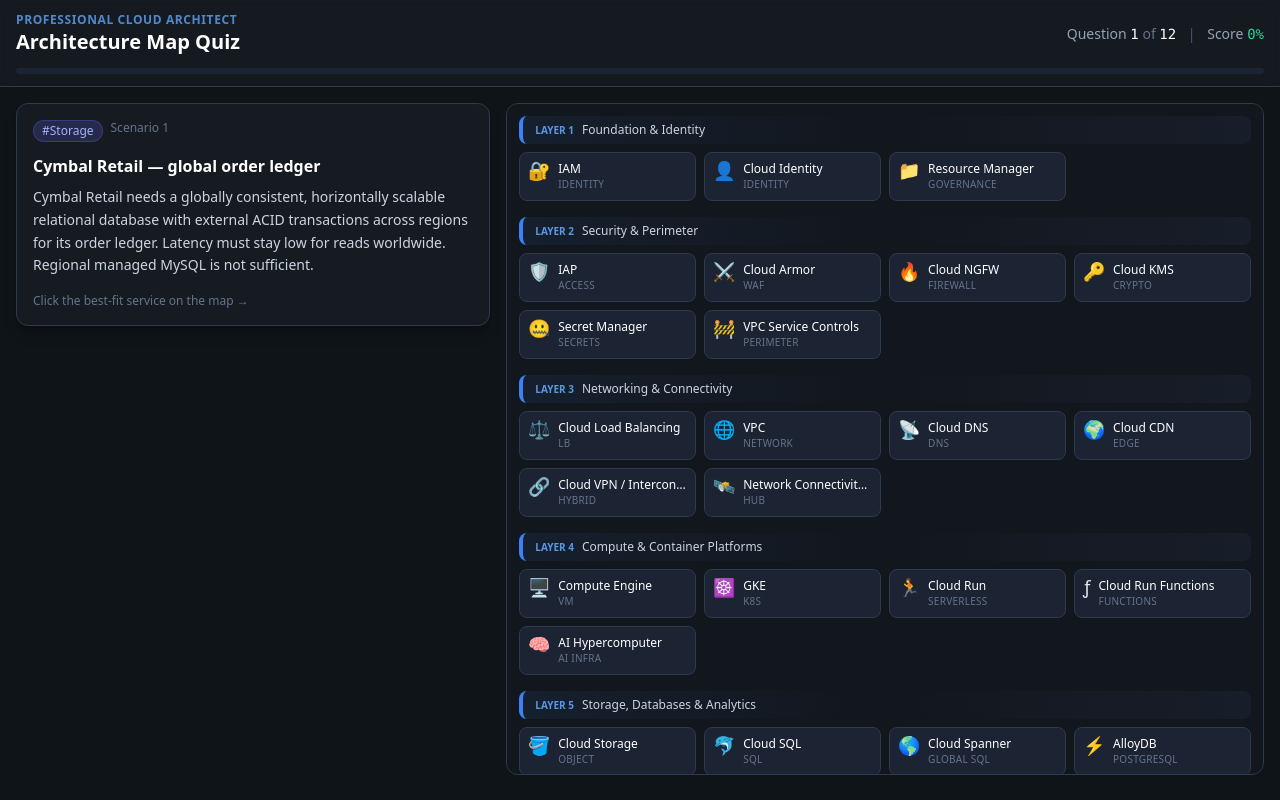
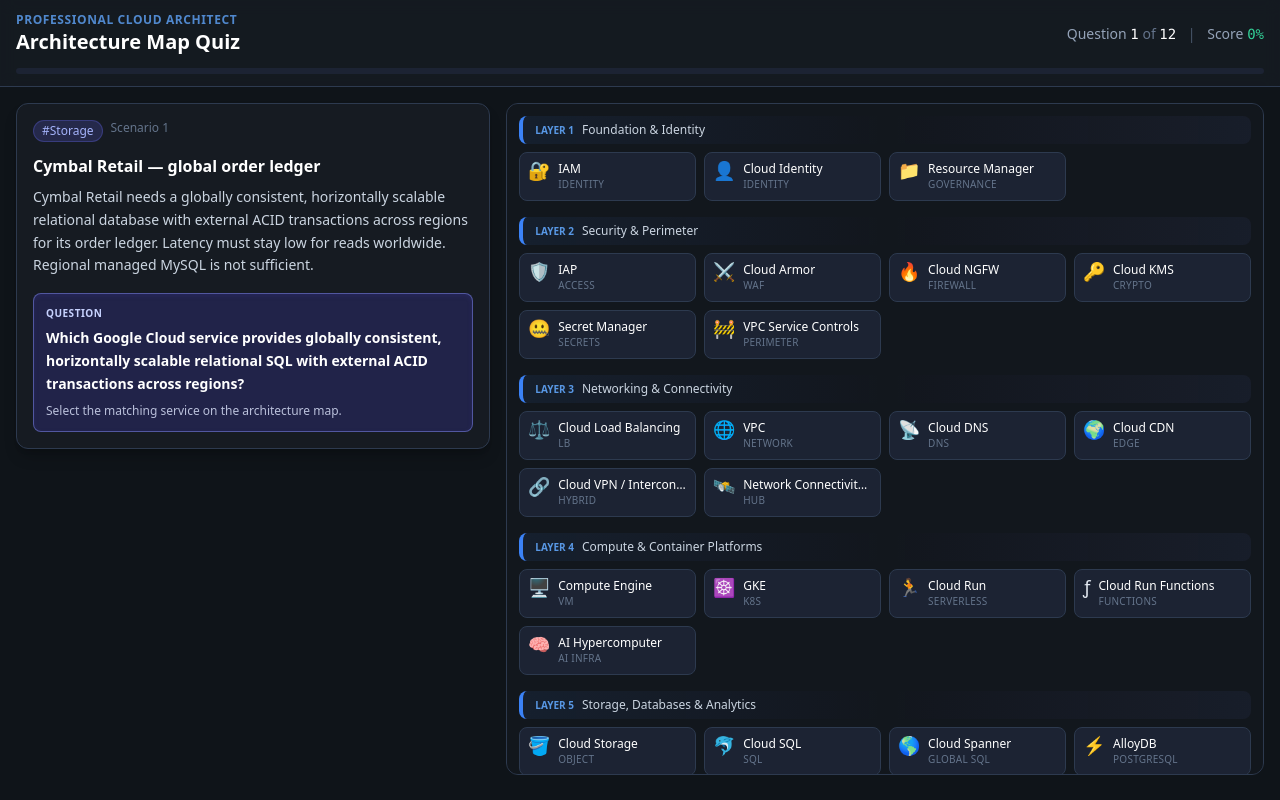
Before and after one commit to mertcp/tracerail, a plain HTML site: page pca-architecture-quiz/index.html in a window 1280 px wide. Drawn offline with nearby package versions, Linux system fonts and the light colour scheme.

Commit message:
Add explicit exam-style questions to each PCA quiz scenario
Co-authored-by: mertcp <mertcp@users.noreply.github.com>

```diff
--- a/pca-architecture-quiz/index.html
+++ b/pca-architecture-quiz/index.html
@@ -116,6 +116,7 @@
       domain: '#Storage',
       title: 'Cymbal Retail — global order ledger',
       text: 'Cymbal Retail needs a globally consistent, horizontally scalable relational database with external ACID transactions across regions for its order ledger. Latency must stay low for reads worldwide. Regional managed MySQL is not sufficient.',
+      question: 'Which Google Cloud service provides globally consistent, horizontally scalable relational SQL with external ACID transactions across regions?',
       correct: 'spanner',
       wrongHint: {
         'cloud-sql': 'Cloud SQL excels at regional managed MySQL/PostgreSQL but does not provide Google-native global external consistency and multi-region ACID at Spanner scale.',
@@ -129,6 +130,7 @@
       domain: '#Storage',
       title: 'Altostrat — IoT telemetry flood',
       text: 'Altostrat ingests millions of device metrics per second with append-heavy, time-ordered keys. You need single-digit ms writes at petabyte scale. Document sync and mobile offline are out of scope.',
+      question: 'Which Google Cloud database is best suited for petabyte-scale, append-heavy IoT telemetry with single-digit millisecond writes?',
       correct: 'bigtable',
       wrongHint: {
         'firestore': 'Firestore targets app document sync and moderate throughput, not massive time-series write fan-in.',
@@ -142,6 +144,7 @@
       domain: '#Security',
       title: 'Cymbal internal admin console',
       text: 'Engineers must reach a browser-based admin UI on private IPs without a full-site VPN. Access should follow Google identity, device, and context (BeyondCorp-style) before TCP is allowed to the backend.',
+      question: 'Which Google Cloud service enables identity- and context-aware HTTPS access to internal applications without a traditional perimeter VPN?',
       correct: 'iap',
       wrongHint: {
         'cloud-armor': 'Cloud Armor protects HTTP(S) load-balanced apps with WAF/DDoS rules; it does not replace identity-aware TCP/SSH/RDP gating to private services.',
@@ -155,6 +158,7 @@
       domain: '#Compute',
       title: 'Altostrat — bursty checkout API',
       text: 'A containerized checkout API has unpredictable traffic, must scale to zero overnight, and should not require cluster ops. Images are already OCI-compliant.',
+      question: 'Which Google Cloud compute platform should host a stateless containerized HTTP API with scale-to-zero and no Kubernetes cluster management?',
       correct: 'cloud-run',
       wrongHint: {
         'compute-engine': 'Compute Engine VMs run 24/7 unless you automate scaling; they do not natively scale to zero for stateless HTTP containers.',
@@ -168,6 +172,7 @@
       domain: '#Analytics',
       title: 'Cymbal Retail — live sales pipeline',
       text: 'Store events land in a messaging bus; you need managed stream processing (windowing, enrichment) before loading a warehouse for BI. Minimize ops for the transform layer.',
+      question: 'Which Google Cloud service provides managed stream processing with windowing and enrichment before analytics warehouse load?',
       correct: 'dataflow',
       wrongHint: {
         'pubsub': 'Pub/Sub ingests and delivers events but does not run Apache Beam transforms— it is the bus, not the processor.',
@@ -181,6 +186,7 @@
       domain: '#Networking',
       title: 'Altostrat — hybrid data center link',
       text: 'Altostrat needs predictable high bandwidth and low latency between on-prem and GCP for daily multi-TB database sync. SLA matters more than quick setup cost.',
+      question: 'Which Google Cloud hybrid connectivity option should you choose for high-bandwidth, low-latency private links with committed throughput SLAs?',
       correct: 'interconnect',
       wrongHint: {
         'vpc': 'VPC is your software-defined network inside GCP, not the physical hybrid link itself.',
@@ -194,6 +200,7 @@
       domain: '#Security',
       title: 'Cymbal — regulated encryption keys',
       text: 'Compliance requires you to create, rotate, and audit encryption keys yourself while GCP services envelope-encrypt data. Storing API tokens is a separate concern.',
+      question: 'Which Google Cloud service should manage customer-managed encryption keys (CMEK) used for envelope encryption by other GCP services?',
       correct: 'kms',
       wrongHint: {
         'secret-manager': 'Secret Manager stores secret material (API keys, passwords) with versioning—not CMK lifecycle for envelope encryption.',
@@ -206,6 +213,7 @@
       domain: '#Security',
       title: 'Cymbal Retail — public storefront',
       text: 'HTTP(S) external load balancer fronts the e-commerce site. You must mitigate L7 DDoS and OWASP Top 10 at the edge of Google’s network.',
+      question: 'Which Google Cloud service provides L7 DDoS mitigation and WAF policies for an external HTTP(S) load-balanced public application?',
       correct: 'cloud-armor',
       wrongHint: {
         'iap': 'IAP gates authenticated access; it is not a WAF/DDoS policy engine on public customer traffic.',
@@ -219,6 +227,7 @@
       domain: '#Security',
       title: 'Altostrat — data exfiltration guard',
       text: 'Sensitive datasets in BigQuery and GCS must stay inside a defined GCP perimeter even if credentials leak. API calls from outside the perimeter should be blocked.',
+      question: 'Which Google Cloud control defines a service perimeter to block API data exfiltration when credentials are compromised?',
       correct: 'vpc-sc',
       wrongHint: {
         'kms': 'KMS encrypts data at rest; it does not stop a stolen token from copying objects to an attacker project.',
@@ -232,6 +241,7 @@
       domain: '#Operations',
       title: 'Cymbal — multi-env provisioning',
       text: 'Platform team wants declarative, reviewable infrastructure across dev/stage/prod with module reuse and state— aligned with industry practice on GCP.',
+      question: 'Which infrastructure-as-code tool is the standard PCA choice for declarative GCP provisioning with reusable modules and remote state?',
       correct: 'terraform',
       wrongHint: {
         'resource-manager': 'Resource Manager organizes hierarchy and IAM inheritance; it is not an IaC engine.',
@@ -245,6 +255,7 @@
       domain: '#Analytics',
       title: 'Altostrat — warehouse + embedded ML',
       text: 'Analysts need petabyte SQL, federated queries over GCS, and in-warehouse ML (BQML) without exporting data to a separate training cluster.',
+      question: 'Which Google Cloud analytics service supports petabyte-scale SQL, federated queries over Cloud Storage, and in-warehouse machine learning?',
       correct: 'bigquery',
       wrongHint: {
         'dataflow': 'Dataflow moves and transforms data; interactive warehouse SQL and BQML live in BigQuery.',
@@ -258,6 +269,7 @@
       domain: '#Networking',
       title: 'Cymbal — global static assets',
       text: 'Marketing images and JS bundles sit in Cloud Storage behind an external HTTP(S) load balancer. Users worldwide need cache hits at Google edge POPs to cut latency and egress.',
+      question: 'Which Google Cloud service caches static objects at Google edge locations when used with HTTP(S) load balancing and Cloud Storage backends?',
       correct: 'cloud-cdn',
       wrongHint: {
         'cloud-storage': 'GCS is origin storage; caching at the edge requires Cloud CDN on the LB backend.',
@@ -346,7 +358,11 @@
             </div>
             <h2 class="text-base font-semibold text-white mb-2">${esc(sc.title)}</h2>
             <p class="text-sm text-slate-300 leading-relaxed">${esc(sc.text)}</p>
-            <p class="mt-4 text-xs text-slate-500">Click the best-fit service on the map →</p>
+            <div class="mt-4 rounded-lg border border-indigo-400/50 bg-indigo-600/20 px-3 py-3 shadow-inner shadow-indigo-900/30">
+              <p class="text-[10px] uppercase tracking-wider font-bold text-indigo-200 mb-1.5">Question</p>
+              <p class="text-sm font-semibold text-white leading-relaxed">${esc(sc.question)}</p>
+              <p class="mt-2 text-xs text-indigo-100/80">Select the matching service on the architecture map.</p>
+            </div>
           </article>
 
           <div id="feedback" class="mt-3 rounded-xl border p-4 text-sm hidden"></div>
```
